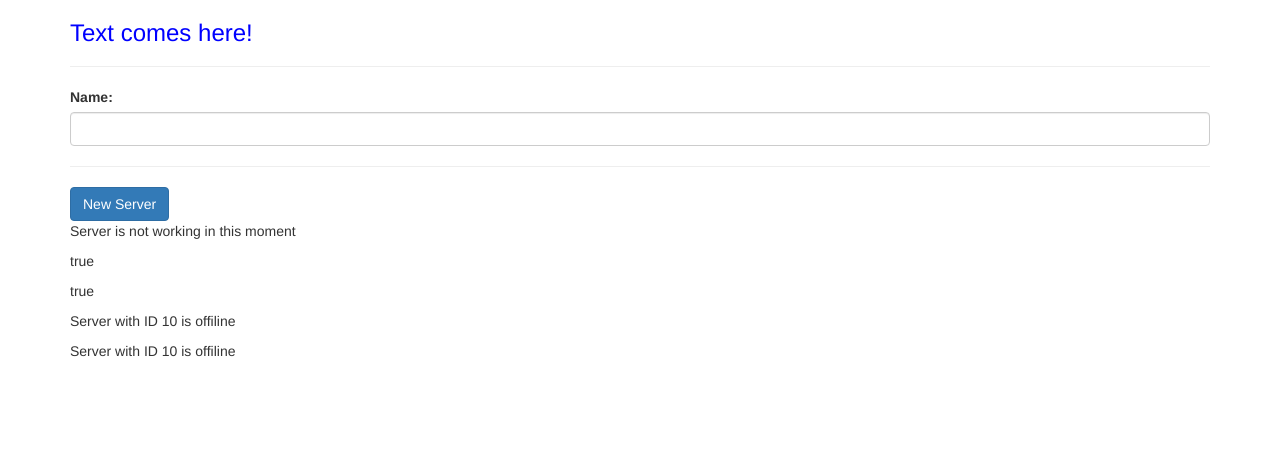
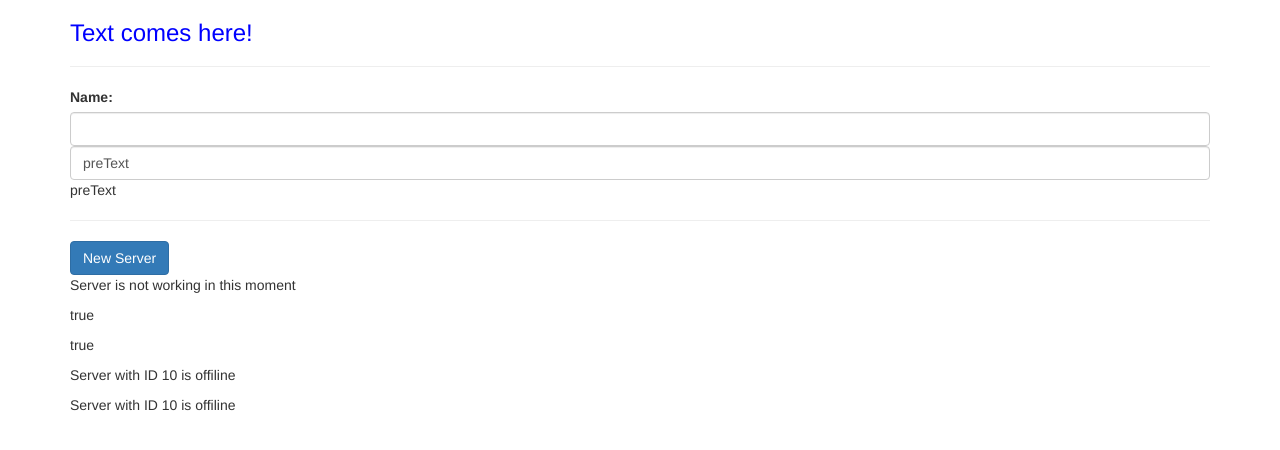
Before and after one commit to clebersonp/angular5-udemy, an Angular app in the folder my-first-app/: page / in a window 1280 px wide. Shown: the top 450 px of the page. Built offline with nearby package versions, Linux system fonts and the light colour scheme.

Commit message:
adicionado two-way databind

```diff
--- a/my-first-app/src/app/server/server-component.ts
+++ b/my-first-app/src/app/server/server-component.ts
@@ -6,8 +6,8 @@ import { Component } from '@angular/core';
     styleUrls: ['./server-component.css']
 })
 export class ServerComponent {
-    serverId: number = 10;
-    serverStatus: string = "offiline";
+    serverId = 10;
+    serverStatus = 'offiline';
 
     getServerStatus() {
         return this.serverStatus;
--- a/my-first-app/src/app/servers/servers.component.html
+++ b/my-first-app/src/app/servers/servers.component.html
@@ -1,11 +1,18 @@
 <label>Name:</label>
+<!-- passando dados para o servico via event data bind -->
+<!-- event bind -> (nomeEventoDoAtributo)="metodoOuFuncao()"; $event passado via parametro -->
 <input
     type="text"
     class="form-control"
     (input)="onUpdateServerName($event)"
 >
-<!-- passando dados para o servico via event data bind -->
-<!-- event bind -> (nomeEventoDoAtributo)="metodoOuFuncao()"; $event passado via parametro -->
+
+<!-- usando two-way-databind -> usa-se a diretiva [(ngModel)]="nomeDaVariavel" -> para funcionar tem que importar o FormsModule no array do AppModule-->
+<input
+    type="text"
+    class="form-control"
+    [(ngModel)]="serverName"
+>
 <p>{{ serverName }}</p>
 
 <hr>
--- a/my-first-app/src/app/servers/servers.component.ts
+++ b/my-first-app/src/app/servers/servers.component.ts
@@ -10,7 +10,7 @@ import { Component, OnInit, Input } from '@angular/core';
 export class ServersComponent implements OnInit {
   serverCreationStatus = 'Server is not working in this moment';
   allowNewServer = false;
-  serverName = '';
+  serverName = 'preText';
 
   constructor() {
 
```
